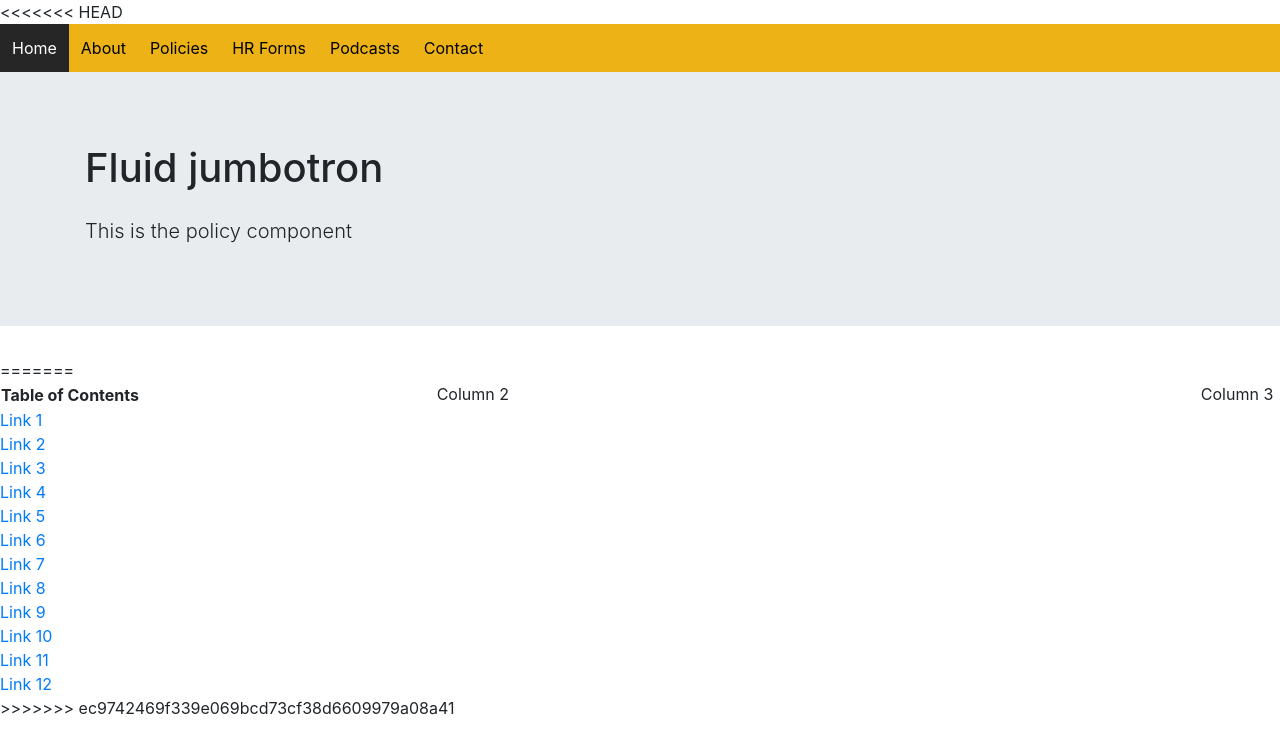
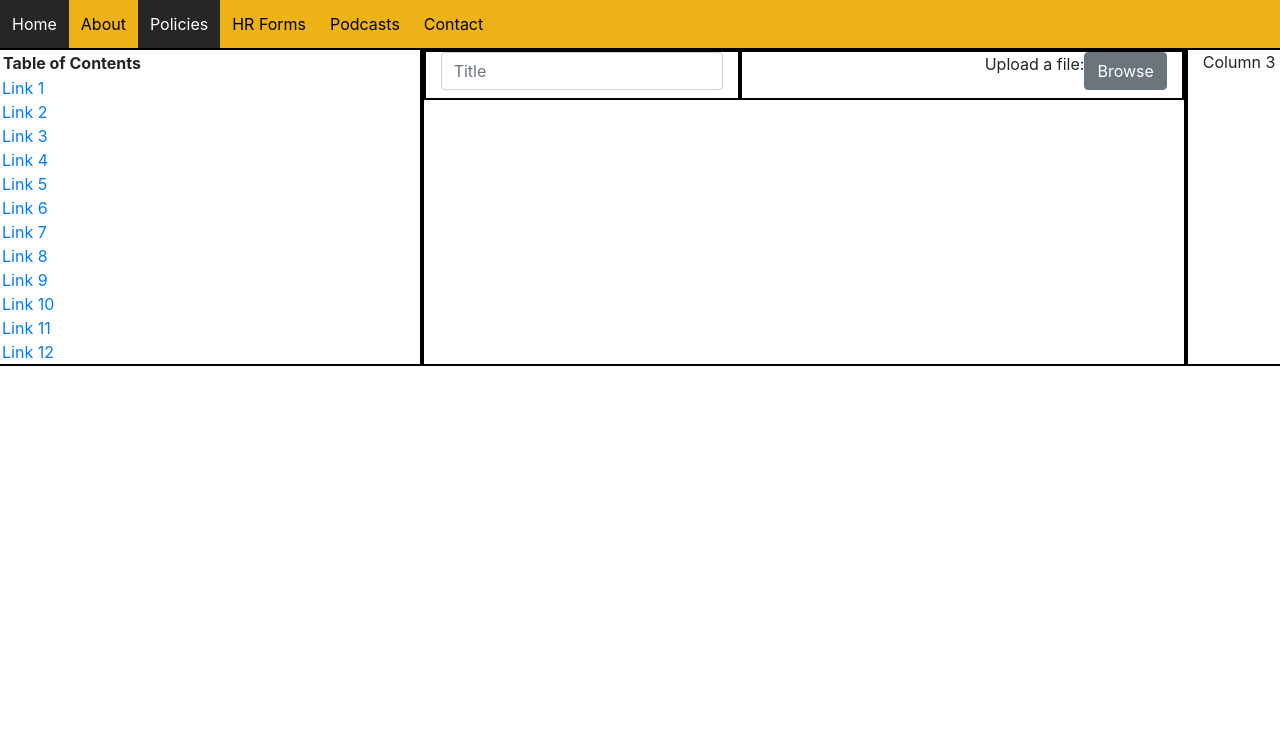
Before and after one commit to ghost-pep/JID8135, an Angular app in the folder gt-athletics/: page /policy in a window 1280 px wide. Shown: the top 754 px of the page. Built offline with nearby package versions, Linux system fonts and the light colour scheme.

Commit message:
Nearly done with the title toolbar except for some spacing issues. Black outlines are for debugging the grid and can be removed.

```diff
--- a/gt-athletics/src/app/policy/policy.component.css
+++ b/gt-athletics/src/app/policy/policy.component.css
@@ -1,3 +1,13 @@
+/** FOR DEBUGGING ONLY **/
+
+#border {
+	border: 2px solid black;
+}
+
+/** /FOR DEBUGGING ONLY **/
+
+
+
 /** Navbar **/
 .active {
 	background-color: #262626 !important;
@@ -43,3 +53,24 @@
 	color: white;
 }
 /** /Navbar **/
+
+/** Title Toolbar **/
+
+.title-toolbar ul {
+	list-style-type: none;
+	margin: 0;
+	padding: 0;
+	overflow: hidden;
+	top: 0%;
+	width: 100%;
+}
+
+.title-toolbar li {
+	float: right;
+}
+
+.title-toolbar li a {
+	padding: 12px;
+}
+
+/** /Title Toolbar **/
--- a/gt-athletics/src/app/policy/policy.component.html
+++ b/gt-athletics/src/app/policy/policy.component.html
@@ -1,10 +1,9 @@
-<<<<<<< HEAD
 <!-- Navbar -->
 <div class = "nav">
 	<ul>
-		<li><a class="active" href="">Home</a></li>
+		<li><a class="inactive" href="">Home</a></li>
 		<li><a class="inactive" href="">About</a></li>
-		<li><a class="inactive" href="">Policies</a></li>
+		<li><a class="active" href="">Policies</a></li>
 		<li><a class="inactive" href="">HR Forms</a></li>
 		<li><a class="inactive" href="">Podcasts</a></li>
 		<li><a class="inactive" href="">Contact</a></li>
@@ -13,22 +12,15 @@
 <!-- /Navbar -->
 
 <!--Jumbotron-->
-<div class="jumbotron jumbotron-fluid">
+<!--<div class="jumbotron jumbotron-fluid">
     <div class="container">
         <h1 class="h1-reponsive mb-4 mt-2 blue-text font-bold">Fluid jumbotron</h1>
         <p class="lead">This is the policy component</p>
     </div>
-</div>
+</div>-->
 <!--/Jumbotron-->
-=======
-<!-- <div class="jumbotron jumbotron-fluid">
-  <div class="container">
-      <h1 class="h1-reponsive mb-4 mt-2 blue-text font-bold">Fluid jumbotron</h1>
-      <p class="lead">This is the policy component</p>
-  </div>
-</div> -->
 <div class="row">
-  <div class="col col-lg-4 col-med-4 col-sm-4">
+  <div class="col col-lg-4 col-med-4 col-sm-4" id="border">   <!-- Column 1 -->
     <table>
       <thead>
         <th>Table of Contents</th>
@@ -73,11 +65,24 @@
       </tbody>
     </table>
   </div>
-  <div class="col col-lg-7 col-med-7 col-sm-7">
-    Column 2
+  <div class="col col-lg-7 col-med-7 col-sm-7" id="border">   <!-- Column 2 -->
+    <div class="title-toolbar">
+      <form>
+        <div class="row">
+          <div class="col" id="border">
+            <input type="text" class="form-control" placeholder="Title">
+          </div>
+          <div class="col-7" id="border">
+            <ul>
+              <li><label class="btn btn-secondary">Browse<input type="file" hidden></label></li>
+              <li><p>Upload a file: </p></li>
+            </ul>
+          </div>
+        </div>
+      </form>
+    </div>
   </div>
-  <div class="col col-lg-1 col-med-1 col-sm-1">
+  <div class="col col-lg-1 col-med-1 col-sm-1" id="border">   <!-- Column 3 -->
     Column 3
   </div>
 </div>
->>>>>>> ec9742469f339e069bcd73cf38d6609979a08a41
```
